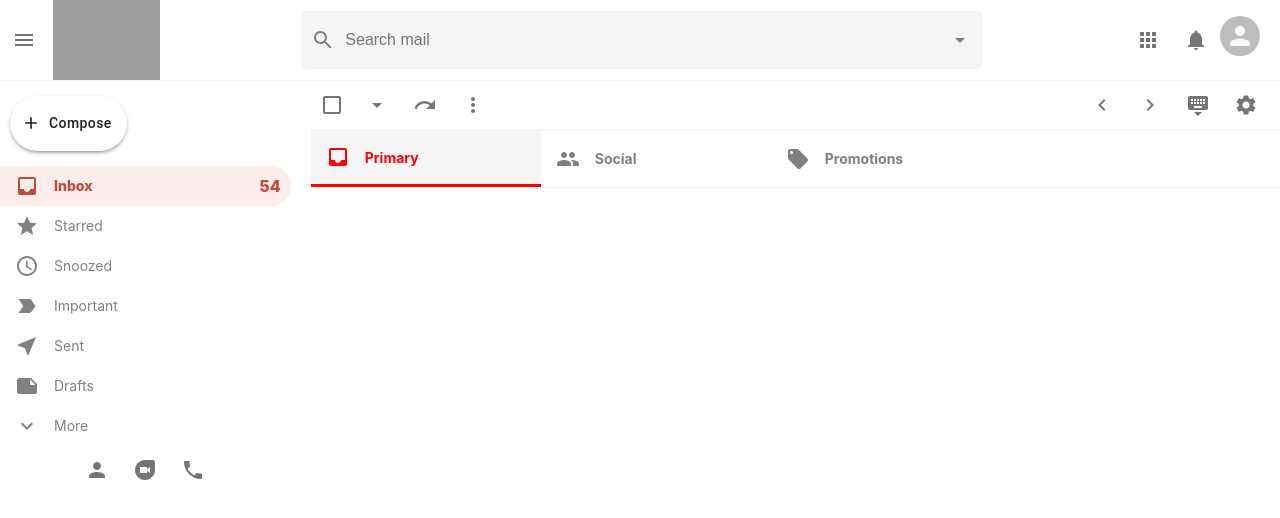
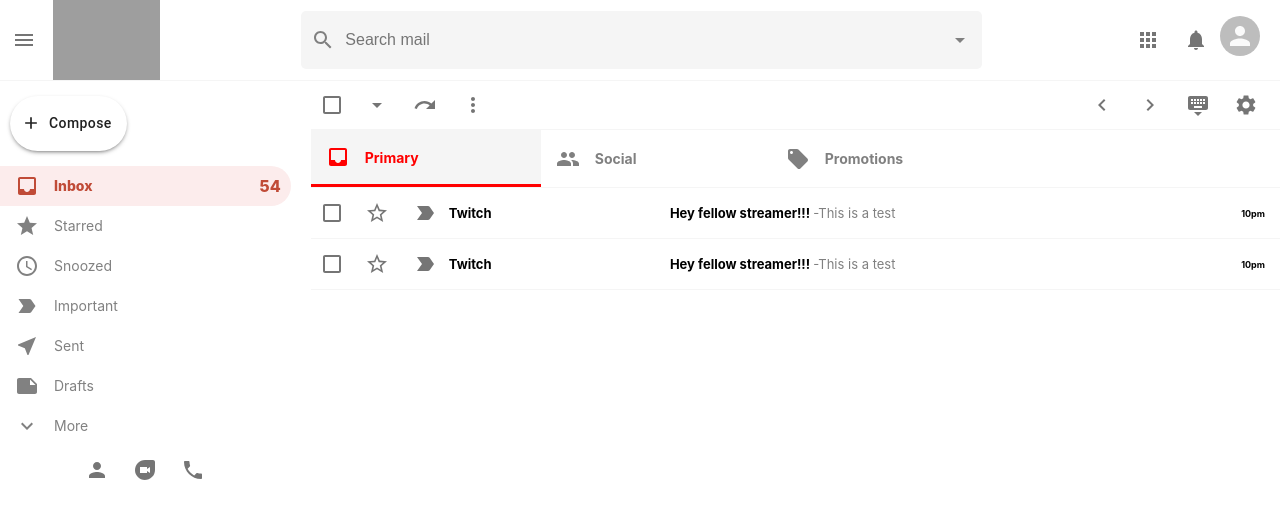
Before and after one commit to broturn/gmail-clone, a React (Create React App) app: page / in a window 1280 px wide. Shown: the top 518 px of the page. Built offline with nearby package versions, Linux system fonts and the light colour scheme; grey boxes are pictures that could not be loaded.

Commit message:
built out EmailList and EmailRow and styled both

```diff
--- a/src/EmailList.js
+++ b/src/EmailList.js
@@ -43,7 +43,20 @@
             </div>
 
             <div className="emailList__List">
-                <EmailRow />
+                <EmailRow
+                    title="Twitch"
+                    subject="Hey fellow streamer!!!"
+                    description="This is a test"
+                    time="10pm"
+
+                />
+                 <EmailRow
+                    title="Twitch"
+                    subject="Hey fellow streamer!!!"
+                    description="This is a test"
+                    time="10pm"
+
+                />
             </div>
         </div>
     )
--- a/src/EmailRow.css
+++ b/src/EmailRow.css
@@ -0,0 +1,50 @@
+.emailRow {
+    display: flex;
+    align-items: center;
+    height: 50px;
+    border-bottom: 1px solid whitesmoke;
+    cursor: pointer;
+    z-index: 999;
+
+}
+
+.emailRow:hover {
+    border-top: 1px solid whitesmoke;
+    box-shadow: 0px 4px 4px -2px rgba(0, 0, 0, 0.24);
+}
+
+.emailRow__options {
+    display: flex;
+}
+
+.emailRow__message {
+    display: flex;
+    flex: 0.8;
+    align-items: center;
+    font-size: 13px;
+}
+
+.emailRow__message > h4 {
+    width: 400px;
+    white-space: nowrap;
+    overflow: hidden;
+    text-overflow: ellipsis;
+    padding-left: 5px;
+    padding-right: 5px;
+}
+
+.emailRow__title {
+    font-size: 13px;
+    flex: 0.3;
+}
+
+.emailRow__time {
+    padding-right: 15px;
+    font-size: 9px;
+    font-weight: bold;
+}
+
+.emailRow__description {
+    font-weight: 400;
+    color: gray;
+}
--- a/src/EmailRow.js
+++ b/src/EmailRow.js
@@ -1,12 +1,35 @@
-import React from 'react';
+import { Checkbox, IconButton } from "@material-ui/core";
+import { LabelImportantOutlined, StarBorderOutlined } from "@material-ui/icons";
+import React from "react";
+import { useHistory } from "react-router-dom";
 import "./EmailRow.css";
 
-function EmailRow() {
-    return (
-        <div className="emailRow">
-
-        </div>
-    )
+function EmailRow({ id, title, subject, description, time }) {
+    const history = useHistory();
+  return (
+    <div onClick={() => history.push("/mail")} className="emailRow">
+      <div className="emailRow__options">
+        <Checkbox />
+        <IconButton>
+          <StarBorderOutlined />
+        </IconButton>
+        <IconButton>
+          <LabelImportantOutlined />
+        </IconButton>
+      </div>
+      <h3 className="emailRow__title">{title}</h3>
+      <div className="emailRow__message">
+        <h4> {subject}{" "}
+        <span className="emailRow__description">-
+            {description}
+        </span>
+        </h4>
+      </div>
+      <p className="emailRow__time">
+      {time}
+      </p>
+    </div>
+  );
 }
 
 export default EmailRow;
--- a/src/Mail.js
+++ b/src/Mail.js
@@ -4,7 +4,7 @@
 function Mail() {
     return (
         <div className="mail">
-
+            I am the mail
         </div>
     )
 }
```
